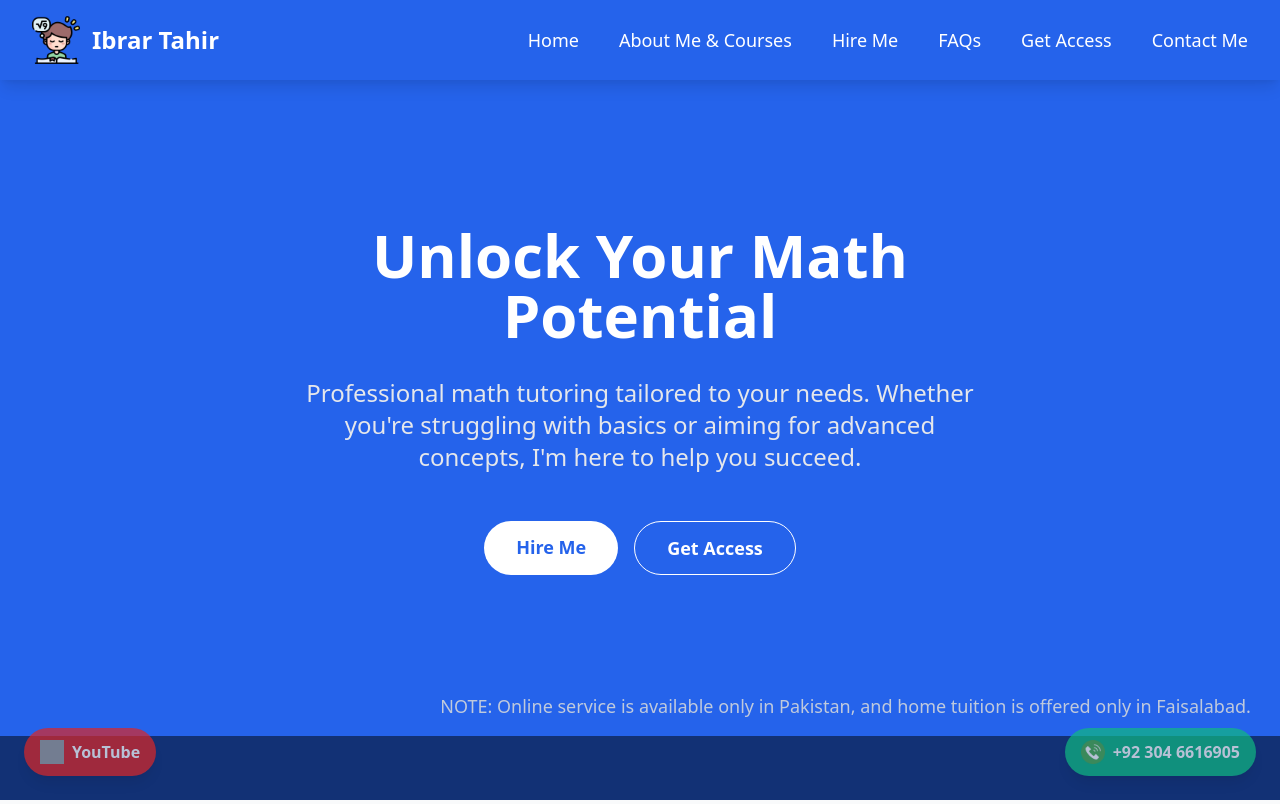
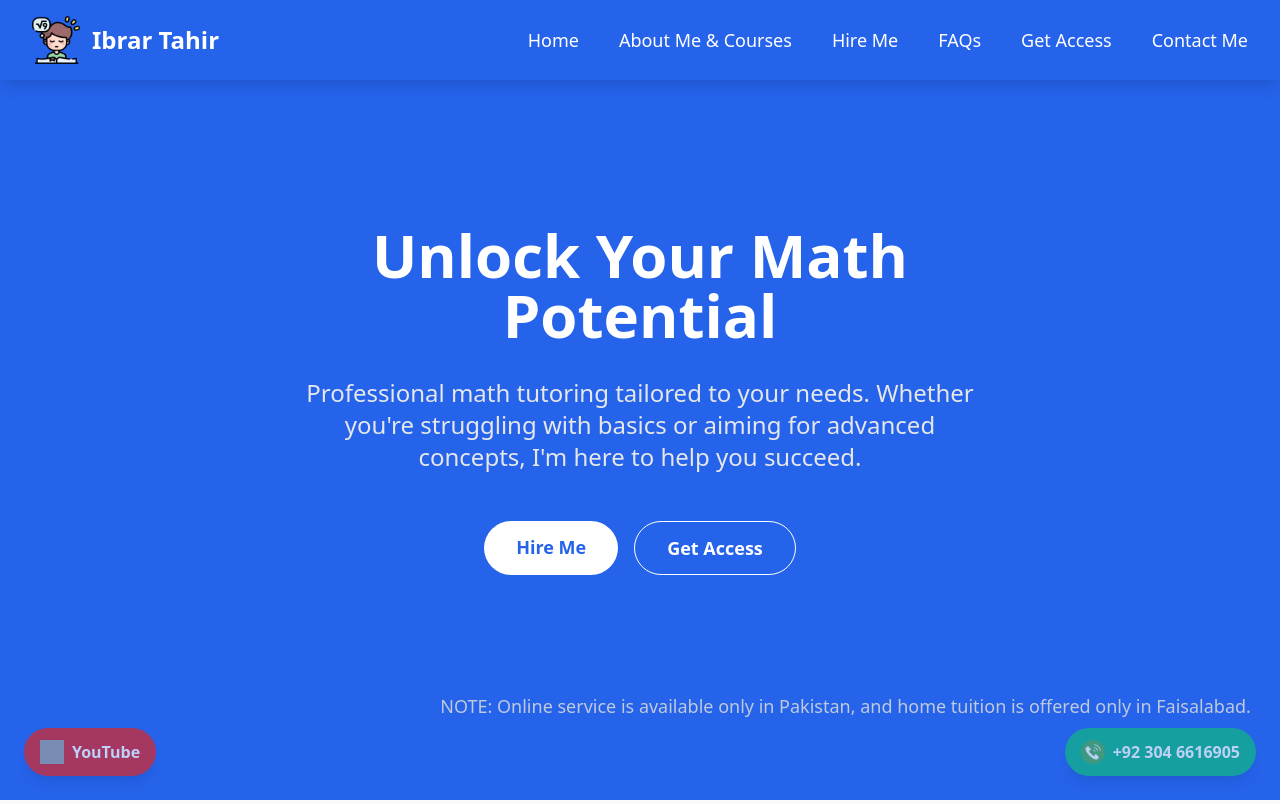
Before and after one commit to FAIZANMUHAMMAD-311/sir-maths, a plain HTML site: page index.html in a window 1280 px wide. Shown: the top 804 px of the page. Drawn offline with nearby package versions, Linux system fonts and the light colour scheme; grey boxes are pictures that could not be loaded.

Commit message:
index.html

```diff
--- a/index.html
+++ b/index.html
@@ -131,8 +131,6 @@ document.getElementById("menu-toggle").addEventListener("click", function () {
   <span class="ml-2 text-sm sm:text-base font-semibold">YouTube</span>
 </a>
 
-<!-- Bar Behind YouTube Button -->
-<div class="absolute bottom-0 left-0 w-full h-16 bg-black bg-opacity-50 z-20"></div>
 <style>
   /* Tailwind Custom Animation */
 @keyframes marquee {
```
